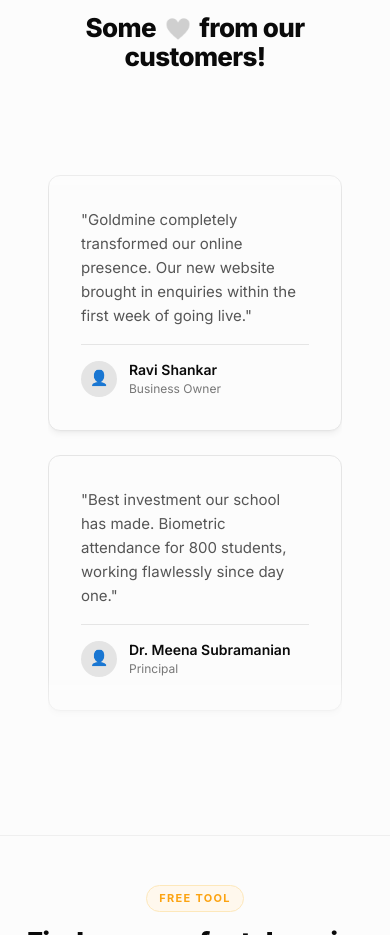
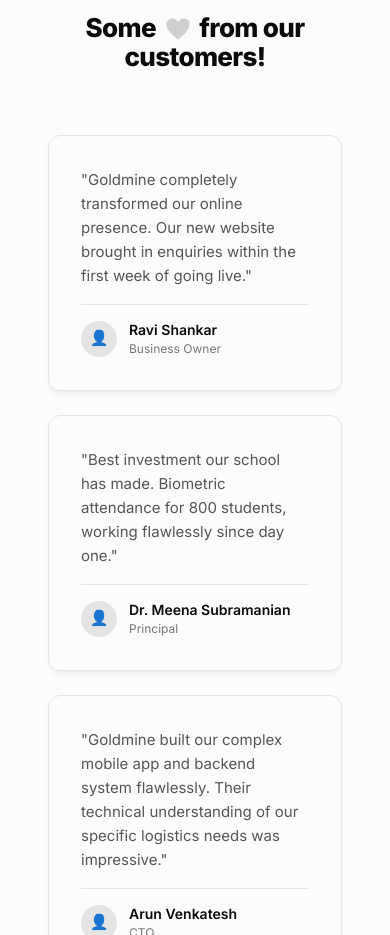
Before and after one commit to CUSTEDLOL/goldmine-infotech, a React (Vite) app: page / in a window 390 px wide. Shown: the part 3660-4595 px from the top of the page. Built offline with nearby package versions, Linux system fonts and the light colour scheme; a web font is replaced by a local one.

Commit message:
Fix testimonials not scrolling on mobile
Wrapper had fixed height 600px + overflow:hidden, clipping all cards.
On mobile: auto height, overflow visible, mask removed.

Co-Authored-By: Claude Sonnet 4.6 <noreply@anthropic.com>

```diff
--- a/src/components/TestimonialsGrid.css
+++ b/src/components/TestimonialsGrid.css
@@ -133,7 +133,11 @@
 /* Mobile responsiveness */
 @media (max-width: 1024px) {
   .tgrid-wrapper {
-    height: 600px;
+    height: auto;
+    overflow: visible;
+    mask-image: none;
+    -webkit-mask-image: none;
+    padding: 0;
   }
   .tgrid {
     flex-direction: column;
@@ -144,7 +148,7 @@
   .tgrid-column {
     width: 100%;
     max-width: 500px;
-    animation: none !important; /* Disable rolling on mobile for better UX initially, or keep it if preferred */
+    animation: none !important;
   }
   .tgrid-column:nth-child(2) {
     margin-top: 0;
```
